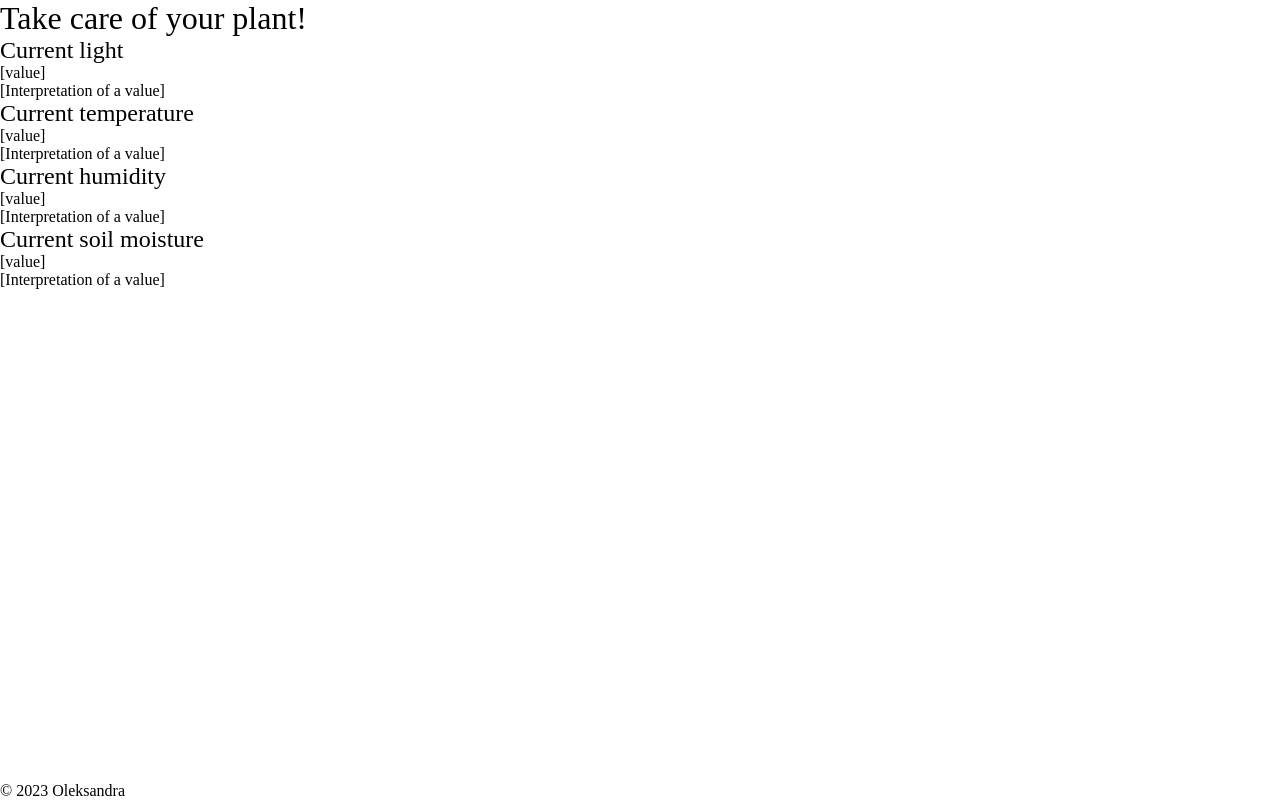
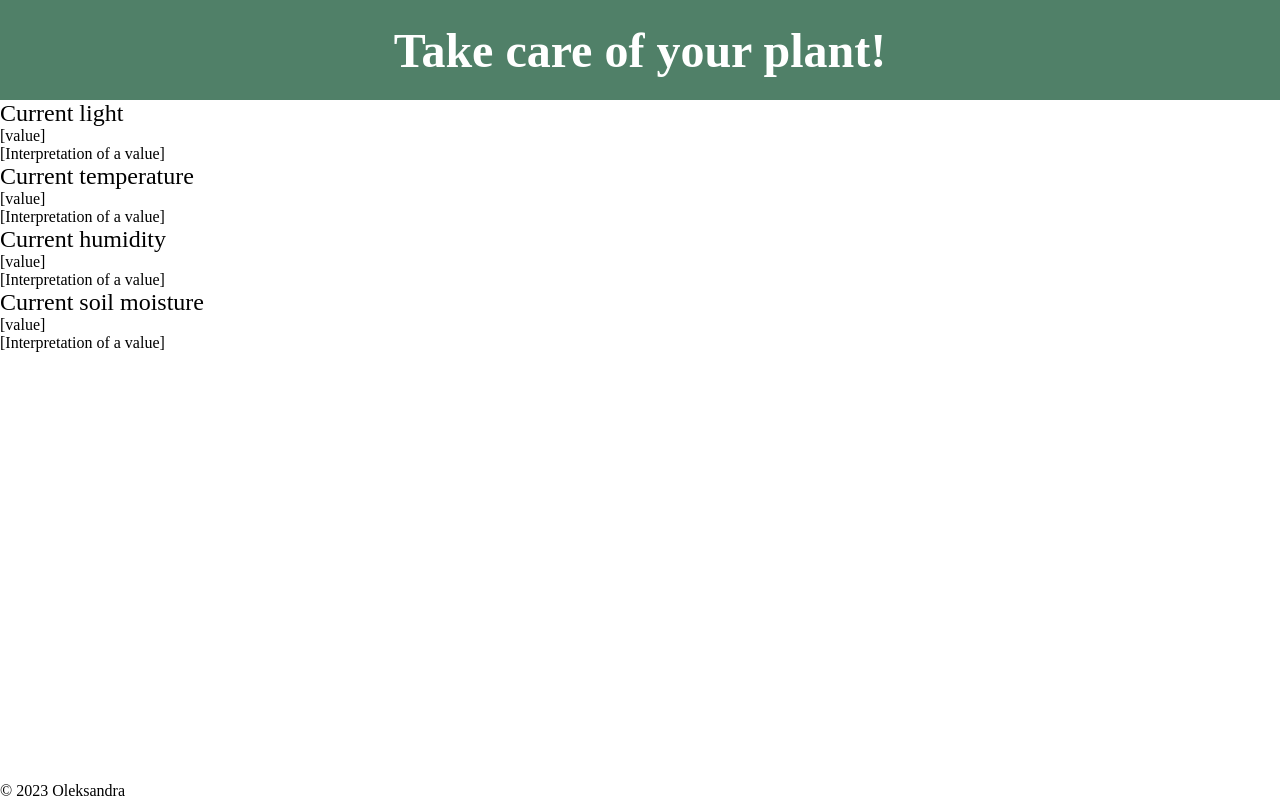
Before and after one commit to Sanchousina/PlantCare, a plain HTML site: page index.html in a window 1280 px wide. Drawn offline with Linux system fonts and the light colour scheme.

Commit message:
Styled the header

```diff
--- a/style.css
+++ b/style.css
@@ -40,3 +40,18 @@ h1, h2, h3, h4, h5, h6 {
 .main {
   flex: 1 1 auto;
 }
+
+.header {
+  background-color: #508068;
+  padding: 10px 20px;
+  color: #fff;
+  min-height: 100px;
+  display: flex;
+  align-items: center;
+  justify-content: center;
+}
+
+h1 {
+  font-size: 48px;
+  font-weight: 600;
+}
```
